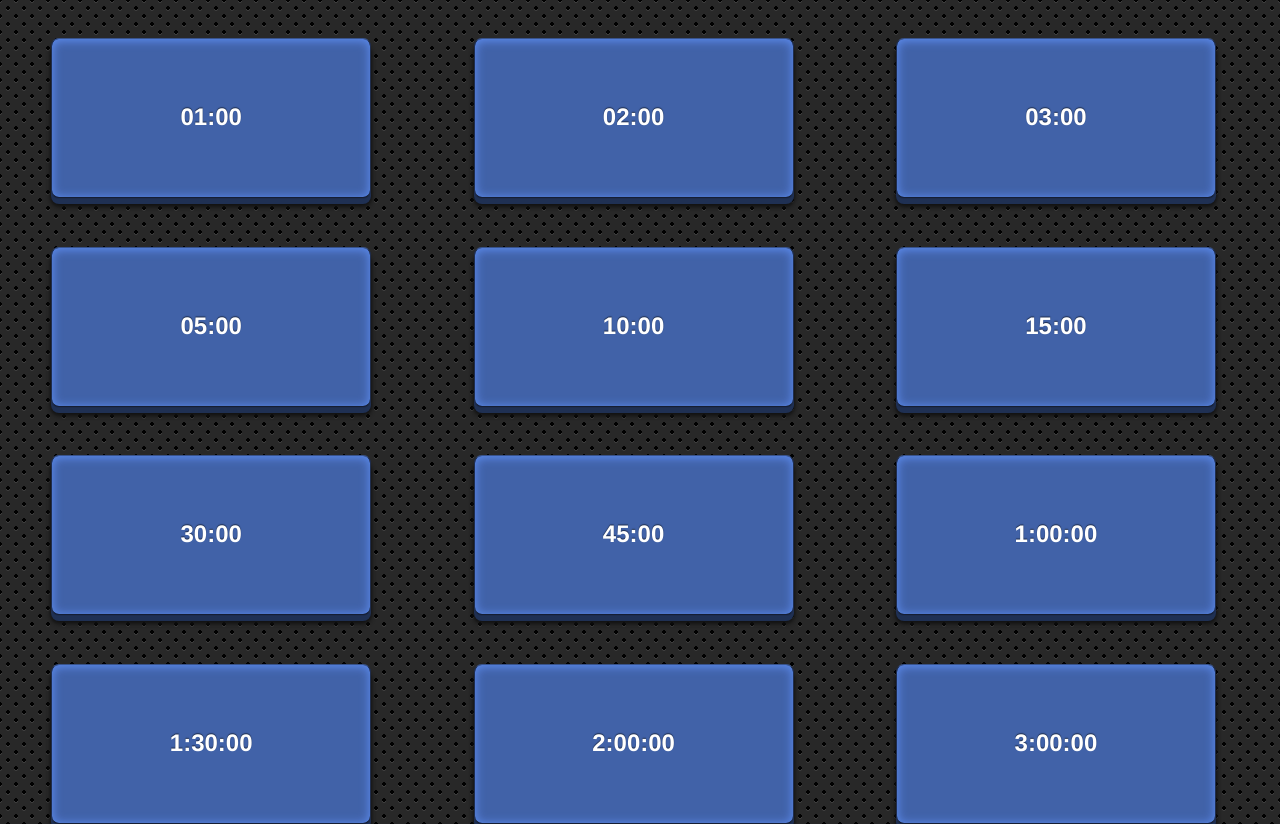
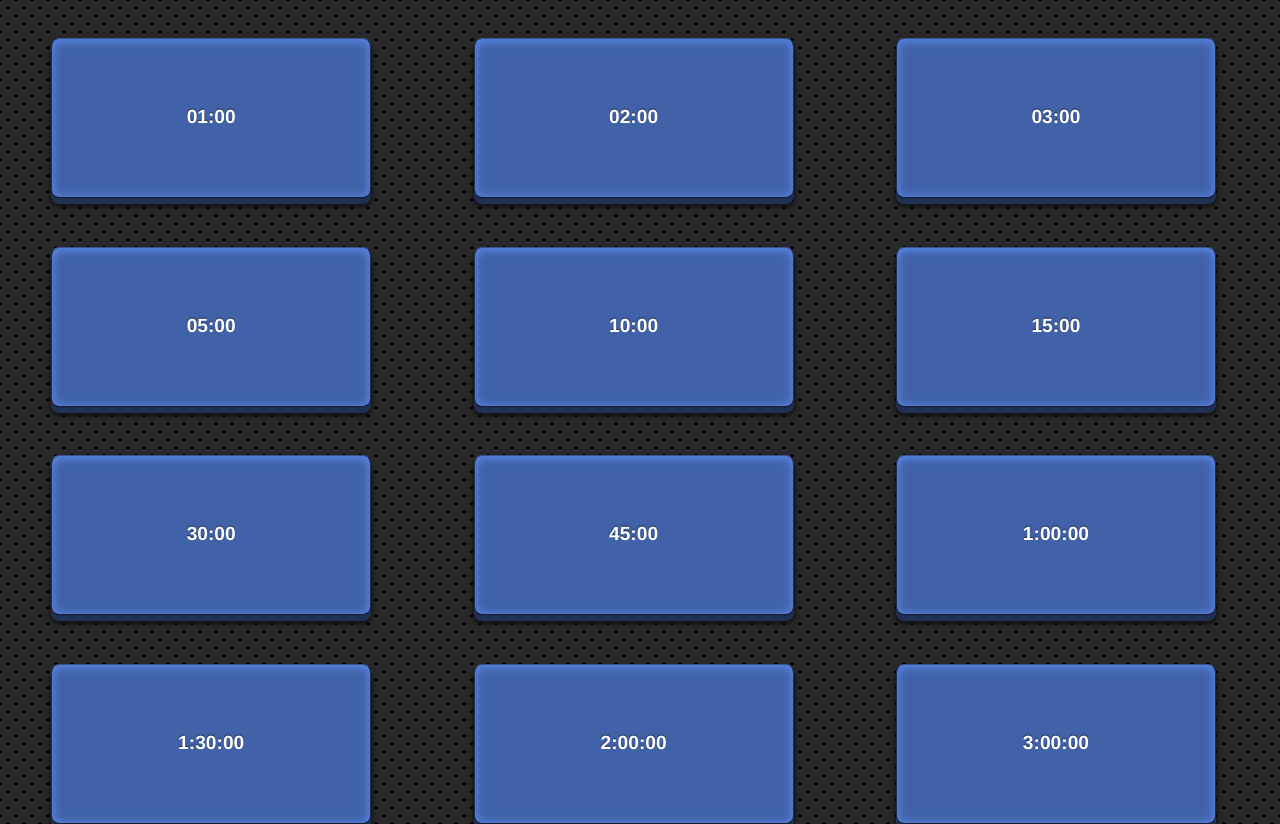
Before and after one commit to sergi/timers, a website: page www/index.html in a window 1280 px wide. Drawn offline with Linux system fonts and the light colour scheme.

Commit message:
Reduce CSS font size

```diff
--- a/www/css/app.css
+++ b/www/css/app.css
@@ -35,7 +35,7 @@ button {
     margin-bottom: 2%;
     float: left;
     display: block;
-    font: bold 150% "helvetica neue", helvetica, arial, sans-serif;
+    font: bold 120% "helvetica neue", helvetica, arial, sans-serif;
 }
 
 button.punch
```
